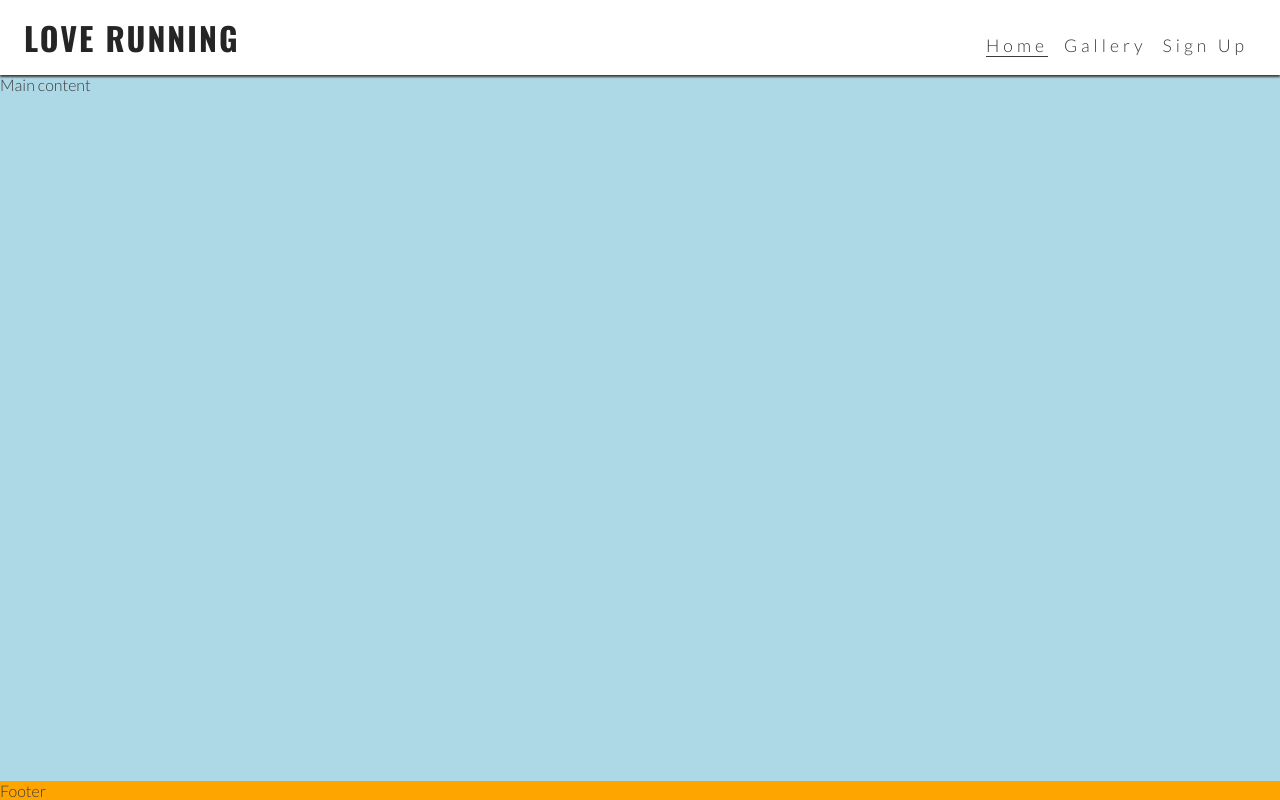
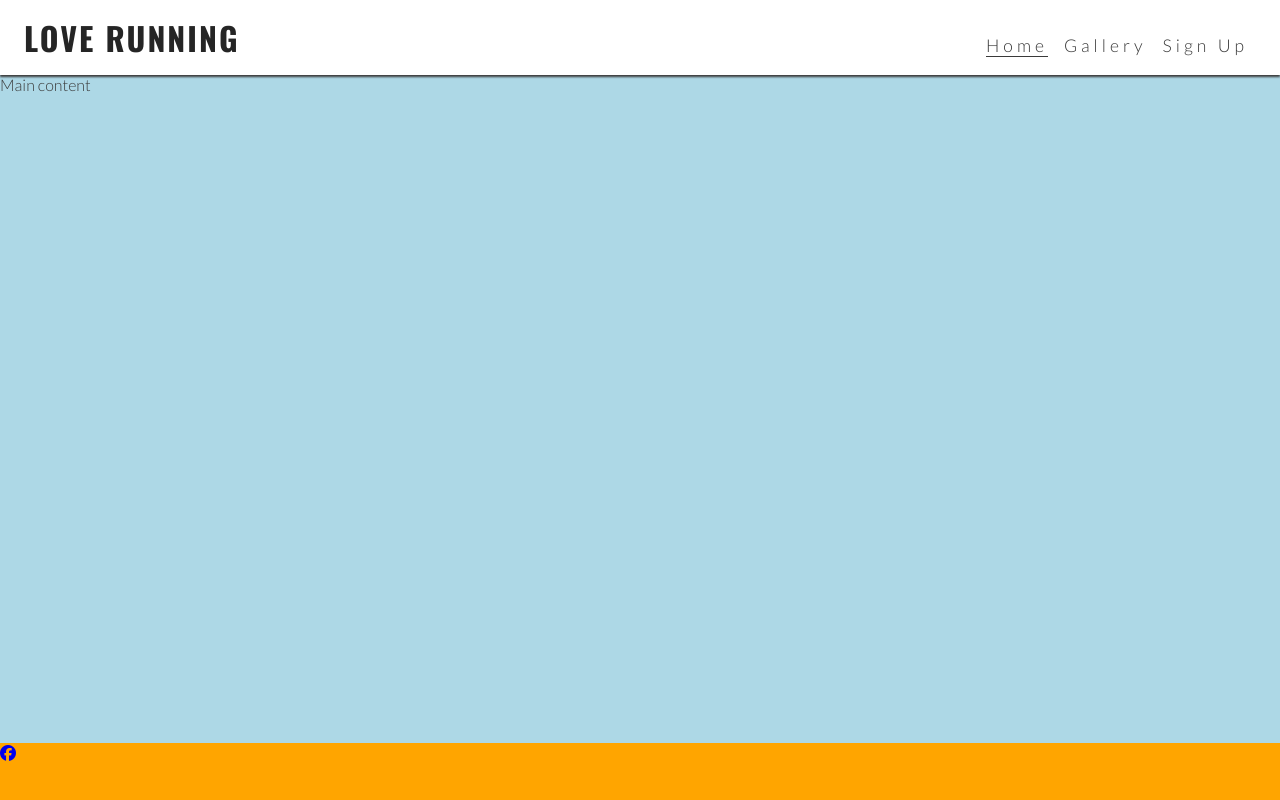
Before and after one commit to Claudiu-Ionel/love-running, a plain HTML site: page index.html in a window 1280 px wide. Drawn offline with nearby package versions, Linux system fonts and the light colour scheme.

Commit message:
added Font Awesome and first footer link

```diff
--- a/assets/css/styles.css
+++ b/assets/css/styles.css
@@ -96,6 +96,7 @@
      background-color: orange;
  }
 
+
  /* Media query: tablets and larger (768px and up) */
 
  @media screen and (min-width: 768px) {
--- a/index.html
+++ b/index.html
@@ -57,6 +57,29 @@
     <main>Main content</main>
 
     <!-- Footer -->
-    <footer>Footer</footer>
+    <footer>
+      <ul>
+        <li>
+          <a
+            href="https://www.facebook.com"
+            target="_blank"
+            rel="noopener"
+            aria-label="Visit our Facebook page(opens in a new tab)"
+            ><i class="fa-brands fa-facebook"></i
+          ></a>
+        </li>
+        <li>
+          <a href=""></a>
+        </li>
+        <li>
+          <a href=""></a>
+        </li>
+      </ul>
+    </footer>
+    <!-- Font Awesome kit -->
+    <script
+      src="https://kit.fontawesome.com/307047bd10.js"
+      crossorigin="anonymous"
+    ></script>
   </body>
 </html>
```
